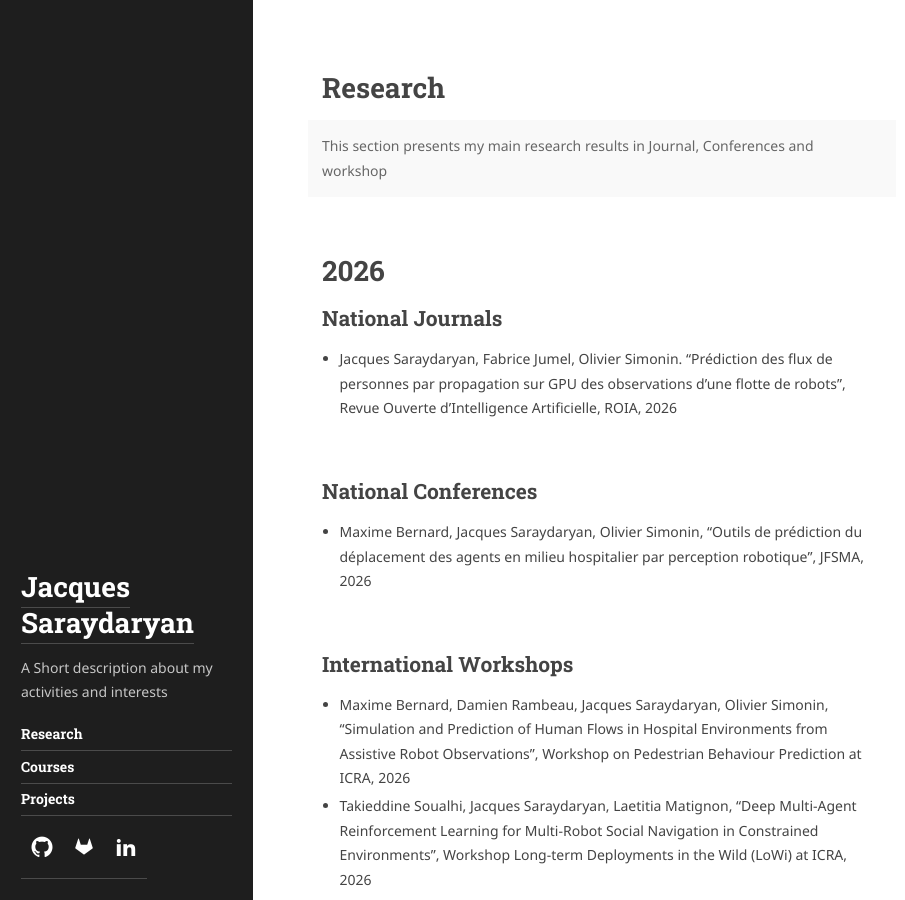
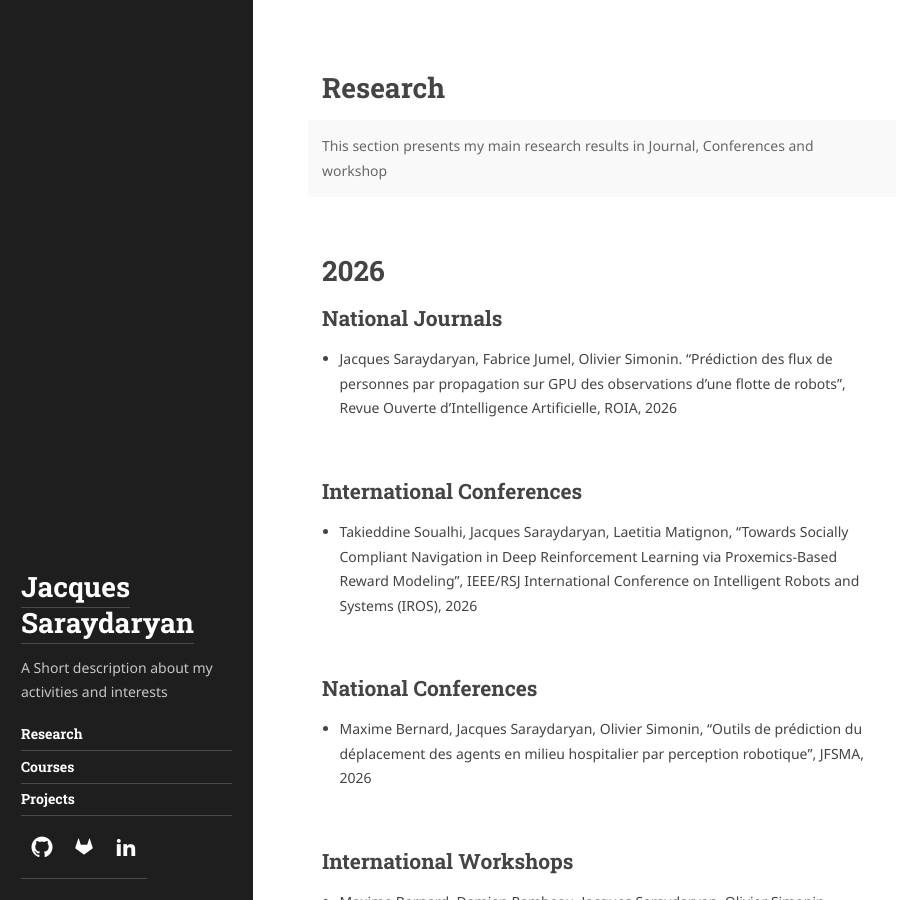
Before and after one commit to jacques-saraydaryan/jacques-saraydaryan.github.io, a Jekyll site: the page built from menus_pages/researchPage.md, in a window 1280 px wide and 900 px high. Shown: the whole window, without its empty margins (0-905 px from the left). Built offline with Jekyll 4.4.1, drawn with Linux system fonts in a browser that asks for light colours; some web fonts are replaced.

Commit message:
update research section

```diff
--- a/menus_pages/researchPage.md
+++ b/menus_pages/researchPage.md
@@ -13,11 +13,15 @@ accent_image:
 
 {% comment %}
 ## International Conferences
-- Takieddine Soualhi, Jacques Saraydaryan, Laetitia Matignon, "Human‑Aware Multi‑Robot Navigation in Constrained Environments\ Using Multi-agent Reinforcement Learning", IEEE International Conference on Robotics and Automation (ICRA), 2026
+- Takieddine Soualhi, Jacques Saraydaryan, Laetitia Matignon, "Human‑Aware Multi‑Robot Navigation in Constrained Environments\ Using Multi-agent Reinforcement Learning", IEEE/RSJ International Conference on Intelligent Robots and Systems (IROS), 2026
 {% endcomment %}
+
 # 2026
 ## National Journals
 - Jacques Saraydaryan, Fabrice Jumel, Olivier Simonin. "Prédiction des flux de personnes par propagation sur GPU des observations d'une flotte de robots",  Revue Ouverte d’Intelligence Artificielle, ROIA, 2026
+
+## International Conferences
+- Takieddine Soualhi, Jacques Saraydaryan, Laetitia Matignon, "Towards Socially Compliant Navigation in Deep Reinforcement Learning via Proxemics-Based Reward Modeling", IEEE/RSJ International Conference on Intelligent Robots and Systems (IROS), 2026
 
 ## National Conferences
 - Maxime Bernard, Jacques Saraydaryan, Olivier Simonin, "Outils de prédiction du déplacement des agents en milieu hospitalier par perception robotique", JFSMA, 2026
```
